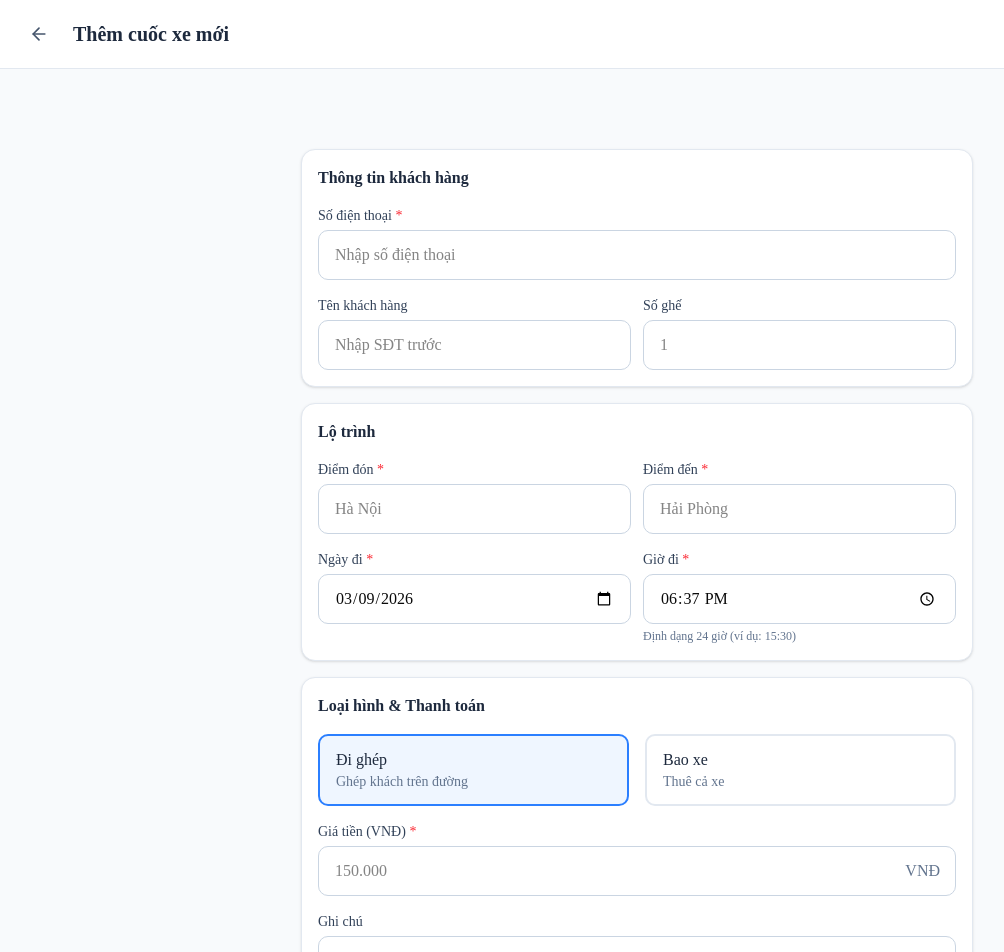
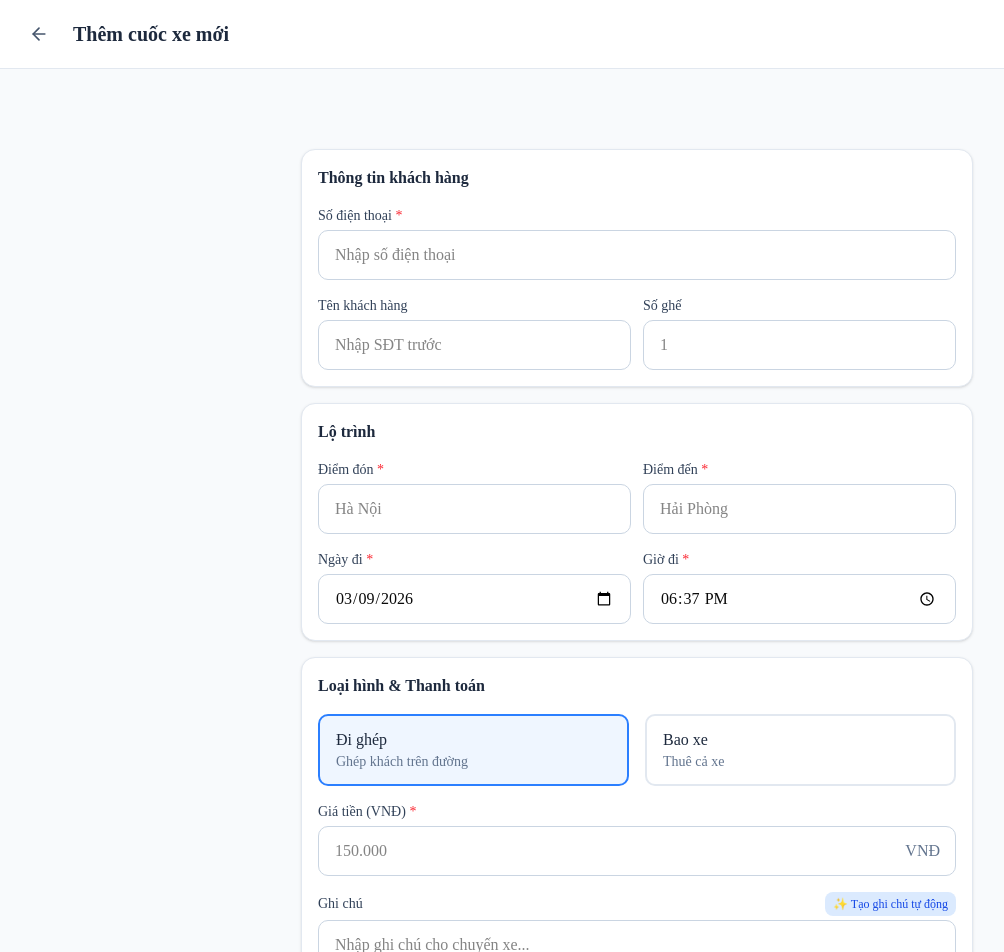
Before and after one commit to HoangRicon/quan-ly-lich-xe-ghep, a Next.js app: page /dashboard/schedule/add in a window 1280 px wide. Shown: the top 952 px of the page, without its empty margins (3-1007 px from the left). Built offline with nearby package versions, Linux system fonts and the light colour scheme.

Commit message:
giờ đi

```diff
--- a/components/trip-form.tsx
+++ b/components/trip-form.tsx
@@ -3,6 +3,71 @@
 import { useState, useEffect, useRef } from "react";
 import { useRouter, useSearchParams } from "next/navigation";
 import { Search, User, MapPin } from "lucide-react";
+
+// Hàm tạo ghi chú tự động theo mẫu
+function generateAutoNote(
+  departureTime: string,
+  departure: string,
+  destination: string,
+  price: string,
+  phone: string,
+  seats: number,
+  tripType: string
+): string {
+  // Tính thời gian chênh lệch
+  const now = new Date();
+  const currentHours = now.getHours();
+  const currentMinutes = now.getMinutes();
+
+  const [hours, minutes] = departureTime.split(":").map(Number);
+
+  // Tính số phút chênh lệch từ giờ hiện tại đến giờ đi
+  let diffMinutes = (hours * 60 + minutes) - (currentHours * 60 + currentMinutes);
+
+  // Nếu giờ đi = giờ hiện tại, tính là 0 phút (khách đi ngay)
+  // Nếu giờ đi đã qua trong ngày, tính cho ngày mai
+  if (diffMinutes === 0) {
+    diffMinutes = 0;
+  } else if (diffMinutes < 0) {
+    diffMinutes += 24 * 60; // Cộng 24 giờ
+  }
+
+  // Đảm bảo tối thiểu là 1 phút
+  const displayMinutes = Math.max(1, diffMinutes);
+
+  // Xác định loại ghế
+  let seatType = "";
+  if (tripType === "bao") {
+    seatType = "bx";
+  } else if (seats === 1) {
+    seatType = "1k";
+  } else if (seats >= 2) {
+    seatType = "2k";
+  } else {
+    seatType = "1k";
+  }
+
+  // Format giá tiền (vd: 90000 -> 90k, 150000 -> 150k)
+  const priceNum = parseInt(price.replace(/\./g, "")) || 0;
+  const priceDisplay = priceNum >= 1000 ? `${Math.round(priceNum / 1000)}k` : priceNum.toString();
+
+  // Tạo phần thời gian
+  let timePart = "";
+  if (diffMinutes <= 60) {
+    // Dưới hoặc bằng 60 phút: 0-Xp
+    timePart = `0-${displayMinutes}p ${seatType}`;
+  } else {
+    // Trên 60 phút: Giờ đi loại (không có ngoặc)
+    const departureHour = hours.toString().padStart(2, "0");
+    const departureMinute = minutes.toString().padStart(2, "0");
+    timePart = `${departureHour}h${departureMinute} ${seatType}`;
+  }
+
+  // Ghép các phần thành ghi chú
+  const note = `${timePart} ${departure} - ${destination} ${priceDisplay} ${phone}`;
+
+  return note;
+}
 
 // Hàm định dạng số với dấu chấm phân cách
 function formatNumberWithDots(num: number): string {
@@ -230,11 +295,56 @@ export default function TripForm() {
     setShowDuplicateWarning(false);
   };
 
+  // Hàm kiểm tra và chuyển giờ đi thành "0-1p" nếu giờ đã qua
+  const getDepartureTimeForSubmit = (departureTime: string, departureDate: string): string => {
+    if (!departureTime || !departureDate) return `${departureDate}T${departureTime}:00`;
+
+    const now = new Date();
+    const [hours, minutes] = departureTime.split(":").map(Number);
+    const [year, month, day] = departureDate.split("-").map(Number);
+
+    const tripDate = new Date(year, month - 1, day, hours, minutes);
+    const nowWithBuffer = new Date(now.getTime() + 60 * 1000); // Thêm 1 phút buffer
+
+    // Nếu giờ đi đã qua (so với giờ hiện tại + 1p buffer), chuyển thành đi ngay
+    if (tripDate < nowWithBuffer) {
+      return now.toISOString();
+    }
+
+    return `${departureDate}T${departureTime}:00`;
+  };
+
   const handleSubmit = async (e: React.FormEvent) => {
     e.preventDefault();
     setLoading(true);
 
     try {
+      // Xác định giờ đi thực tế (nếu đã qua thì là giờ hiện tại)
+      const now = new Date();
+      const [hours, minutes] = formData.departureTime.split(":").map(Number);
+      const [year, month, day] = formData.departureDate.split("-").map(Number);
+      const tripDate = new Date(year, month - 1, day, hours, minutes);
+      const nowWithBuffer = new Date(now.getTime() + 60 * 1000);
+
+      // Giờ để tạo autoNote - nếu đã qua thì dùng giờ hiện tại
+      const actualDepartureTime = tripDate < nowWithBuffer
+        ? now.toTimeString().slice(0, 5)
+        : formData.departureTime;
+
+      // Tự động tạo ghi chú nếu chưa có và đủ thông tin
+      let autoNotes = formData.notes;
+      if (!autoNotes && formData.departureTime && formData.departure && formData.destination && formData.price) {
+        autoNotes = generateAutoNote(
+          actualDepartureTime,
+          formData.departure,
+          formData.destination,
+          formData.price,
+          formData.customerPhone || "",
+          parseInt(formData.totalSeats) || 1,
+          formData.tripType
+        );
+      }
+
       if (isEditMode && editId) {
         const res = await fetch(`/api/trips/${editId}`, {
           method: "PUT",
@@ -243,10 +353,10 @@ export default function TripForm() {
             title: `${formData.departure} - ${formData.destination}`,
             departure: formData.departure,
             destination: formData.destination,
-            departureTime: `${formData.departureDate}T${formData.departureTime}:00`,
+            departureTime: getDepartureTimeForSubmit(formData.departureTime, formData.departureDate),
             price: parseInt(formData.price.replace(/\./g, "")) || 0,
             totalSeats: parseInt(formData.totalSeats) || 4,
-            notes: formData.notes || undefined,
+            notes: autoNotes || undefined,
             customerPhone: formData.customerPhone || undefined,
             customerName: formData.customerName || undefined,
             customerEmail: formData.customerEmail || undefined,
@@ -268,12 +378,12 @@ export default function TripForm() {
             title: `${formData.departure} - ${formData.destination}`,
             departure: formData.departure,
             destination: formData.destination,
-            departureTime: `${formData.departureDate}T${formData.departureTime}:00`,
+            departureTime: getDepartureTimeForSubmit(formData.departureTime, formData.departureDate),
             price: parseInt(formData.price.replace(/\./g, "")) || 0,
             vehicleId: null,
             totalSeats: parseInt(formData.totalSeats) || 4,
             tripType: formData.tripType,
-            notes: formData.notes || undefined,
+            notes: autoNotes || undefined,
             customerPhone: formData.customerPhone || undefined,
             customerName: formData.customerName || undefined,
             customerEmail: formData.customerEmail || undefined,
@@ -450,11 +560,12 @@ export default function TripForm() {
               lang="vi-VN"
               step="300"
               value={formData.departureTime}
-              onChange={(e) => setFormData({ ...formData, departureTime: e.target.value })}
+              onChange={(e) => {
+                setFormData({ ...formData, departureTime: e.target.value });
+              }}
               className="w-full px-4 py-3 rounded-lg border border-slate-300 focus:border-blue-500 focus:ring-2 focus:ring-blue-200 outline-none text-base"
               required
             />
-            <p className="text-xs text-slate-500 mt-1">Định dạng 24 giờ (ví dụ: 15:30)</p>
           </div>
         </div>
       </div>
@@ -524,9 +635,40 @@ export default function TripForm() {
 
         {/* Notes */}
         <div>
-          <label className="block text-sm font-medium text-slate-700 mb-1">
-            Ghi chú
-          </label>
+          <div className="flex items-center justify-between mb-1">
+            <label className="block text-sm font-medium text-slate-700">
+              Ghi chú
+            </label>
+            <button
+              type="button"
+              onClick={() => {
+                // Xác định giờ đi thực tế cho autoNote
+                const now = new Date();
+                const [hours, minutes] = formData.departureTime.split(":").map(Number);
+                const [year, month, day] = formData.departureDate.split("-").map(Number);
+                const tripDate = new Date(year, month - 1, day, hours, minutes);
+                const nowWithBuffer = new Date(now.getTime() + 60 * 1000);
+
+                const actualTime = tripDate < nowWithBuffer
+                  ? now.toTimeString().slice(0, 5)
+                  : formData.departureTime;
+
+                const note = generateAutoNote(
+                  actualTime,
+                  formData.departure,
+                  formData.destination,
+                  formData.price,
+                  formData.customerPhone,
+                  parseInt(formData.totalSeats) || 1,
+                  formData.tripType
+                );
+                setFormData({ ...formData, notes: note });
+              }}
+              className="text-xs bg-blue-100 hover:bg-blue-200 text-blue-700 px-2 py-1 rounded-md font-medium transition-colors"
+            >
+              ✨ Tạo ghi chú tự động
+            </button>
+          </div>
           <textarea
             value={formData.notes}
             onChange={(e) => setFormData({ ...formData, notes: e.target.value })}
@@ -534,6 +676,35 @@ export default function TripForm() {
             rows={3}
             className="w-full px-4 py-3 rounded-lg border border-slate-300 focus:border-blue-500 focus:ring-2 focus:ring-blue-200 outline-none text-base resize-none"
           />
+          {formData.departureTime && formData.departure && formData.destination && formData.price && (
+            <div className="mt-2 p-3 bg-slate-50 rounded-lg">
+              <div className="text-xs text-slate-500 mb-1">Xem trước:</div>
+              <div className="text-sm font-mono text-slate-700">
+                {(() => {
+                  // Tính giờ đi thực tế cho preview
+                  const now = new Date();
+                  const [hours, minutes] = formData.departureTime.split(":").map(Number);
+                  const [year, month, day] = formData.departureDate.split("-").map(Number);
+                  const tripDate = new Date(year, month - 1, day, hours, minutes);
+                  const nowWithBuffer = new Date(now.getTime() + 60 * 1000);
+
+                  const actualTime = tripDate < nowWithBuffer
+                    ? now.toTimeString().slice(0, 5)
+                    : formData.departureTime;
+
+                  return generateAutoNote(
+                    actualTime,
+                    formData.departure,
+                    formData.destination,
+                    formData.price,
+                    formData.customerPhone,
+                    parseInt(formData.totalSeats) || 1,
+                    formData.tripType
+                  );
+                })()}
+              </div>
+            </div>
+          )}
         </div>
 
         {!isEditMode && (
```
